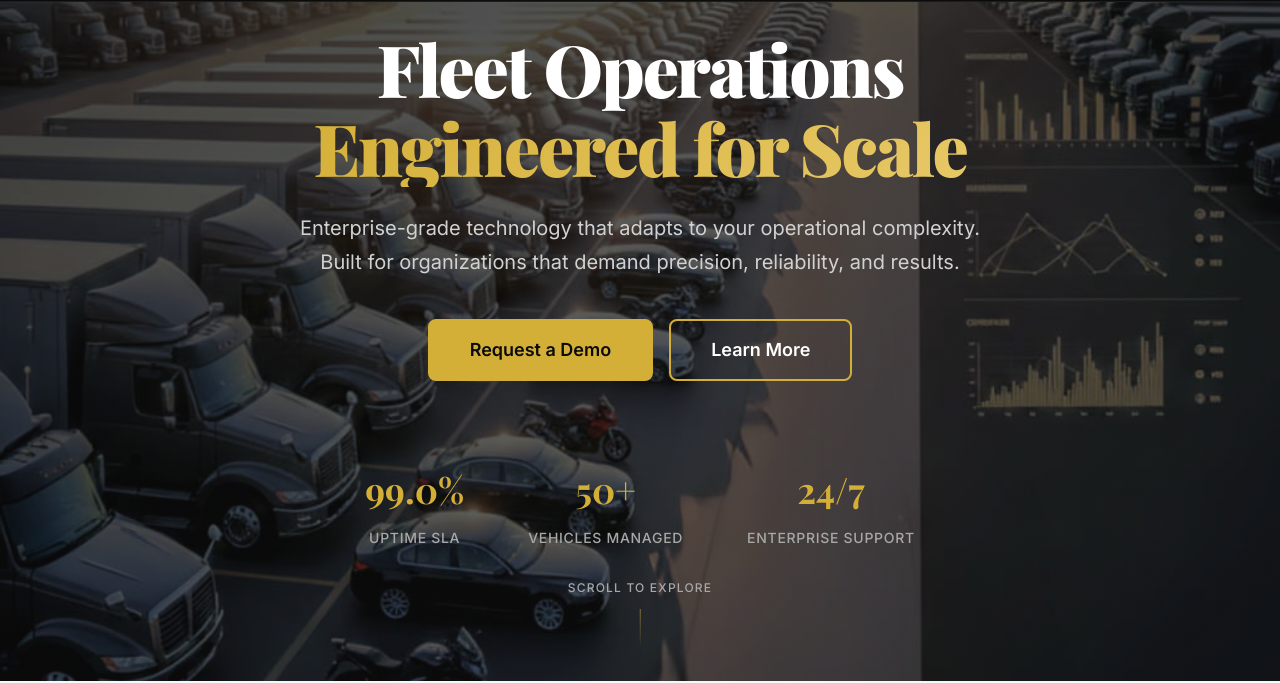
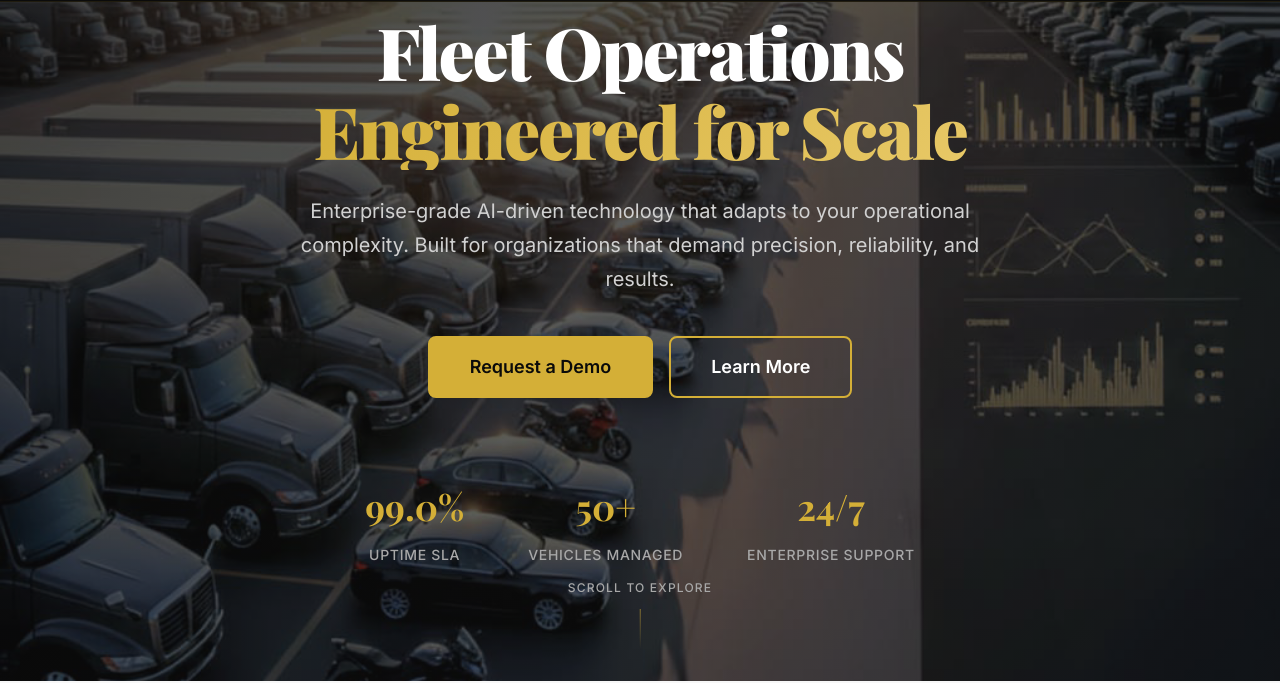
Before and after one commit to armstrongabiero-design/jrfleetsolutions, a website: page index.html in a window 1280 px wide. Shown: the part 119-802 px from the top of the page. Drawn offline with nearby package versions, Linux system fonts and the light colour scheme.

Commit message:
fix: update description to include AI-driven technology for clarity

```diff
--- a/index.html
+++ b/index.html
@@ -59,7 +59,7 @@
                     <span class="headline-accent">Engineered for Scale</span>
                 </h1>
                 <p class="hero-subheadline">
-                    Enterprise-grade technology that adapts to your operational complexity.
+                    Enterprise-grade AI-driven technology that adapts to your operational complexity.
                     Built for organizations that demand precision, reliability, and results.
                 </p>
                 <div class="hero-cta-group">
```
